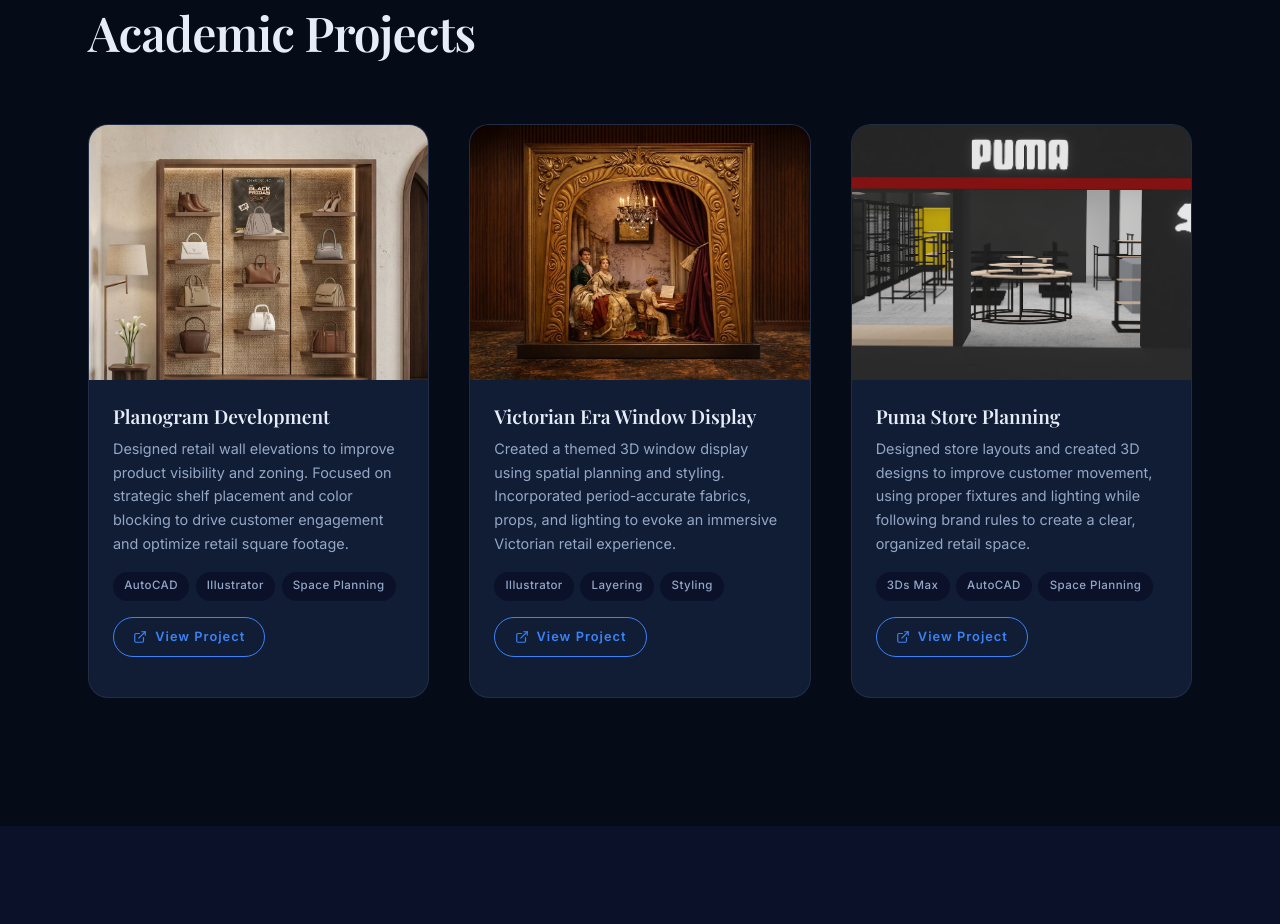
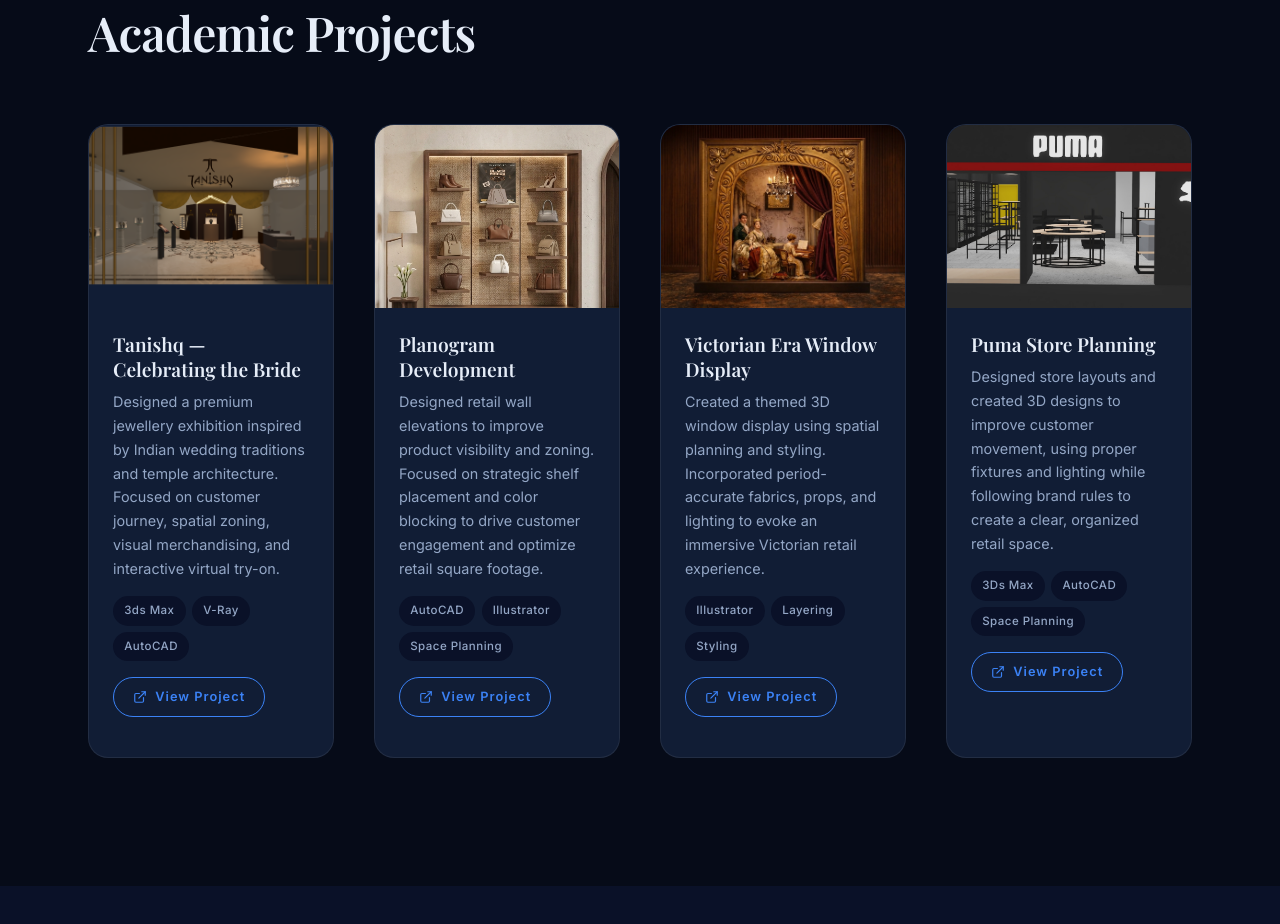
Before and after one commit to Anky121/srishti-portfolio, a plain HTML site: page index.html in a window 1280 px wide. Shown: the part 1521-2445 px from the top of the page. Drawn offline with nearby package versions, Linux system fonts and the light colour scheme; a web font is replaced by a local one.

Commit message:
Agent Host changes for agents/add-first-project-to-section (#1)

```diff
--- a/index.html
+++ b/index.html
@@ -119,6 +119,36 @@
         <h2 class="section-title reveal reveal-delay-1">Academic Projects</h2>
       </div>
       <div class="projects-grid">
+        <article class="project-card reveal reveal-delay-1" id="project-tanishq">
+          <div class="project-image-wrap">
+            <img src="images/tanishq-exhibition.png"
+              alt="Tanishq jewellery exhibition inspired by Indian wedding traditions and temple architecture"
+              class="project-image" loading="lazy">
+            <div class="project-overlay">
+              <span class="project-overlay-tag">Jewellery Exhibition</span>
+            </div>
+          </div>
+          <div class="project-info">
+            <h3 class="project-title">Tanishq — Celebrating the Bride</h3>
+            <p class="project-desc">Designed a premium jewellery exhibition inspired by Indian wedding traditions and
+              temple architecture. Focused on customer journey, spatial zoning, visual merchandising, and interactive
+              virtual try-on.</p>
+            <div class="project-tags">
+              <span>3ds Max</span>
+              <span>V-Ray</span>
+              <span>AutoCAD</span>
+            </div>
+            <a href="projects/jewellery-exhibition.pdf" target="_blank" rel="noopener" class="project-view-btn">
+              <svg width="14" height="14" viewBox="0 0 24 24" fill="none" stroke="currentColor" stroke-width="2"
+                stroke-linecap="round" stroke-linejoin="round">
+                <path d="M18 13v6a2 2 0 0 1-2 2H5a2 2 0 0 1-2-2V8a2 2 0 0 1 2-2h6" />
+                <polyline points="15 3 21 3 21 9" />
+                <line x1="10" y1="14" x2="21" y2="3" />
+              </svg>
+              View Project
+            </a>
+          </div>
+        </article>
         <!-- Project 1 -->
         <article class="project-card reveal reveal-delay-2" id="project-1">
           <div class="project-image-wrap">
--- a/style.css
+++ b/style.css
@@ -710,7 +710,7 @@
 
 .projects-grid {
   display: grid;
-  grid-template-columns: repeat(3, 1fr);
+  grid-template-columns: repeat(4, minmax(0, 1fr));
   gap: var(--space-lg);
 }
 
```
Also changed, not shown: images/tanishq-exhibition.png (added), 1 other file.
